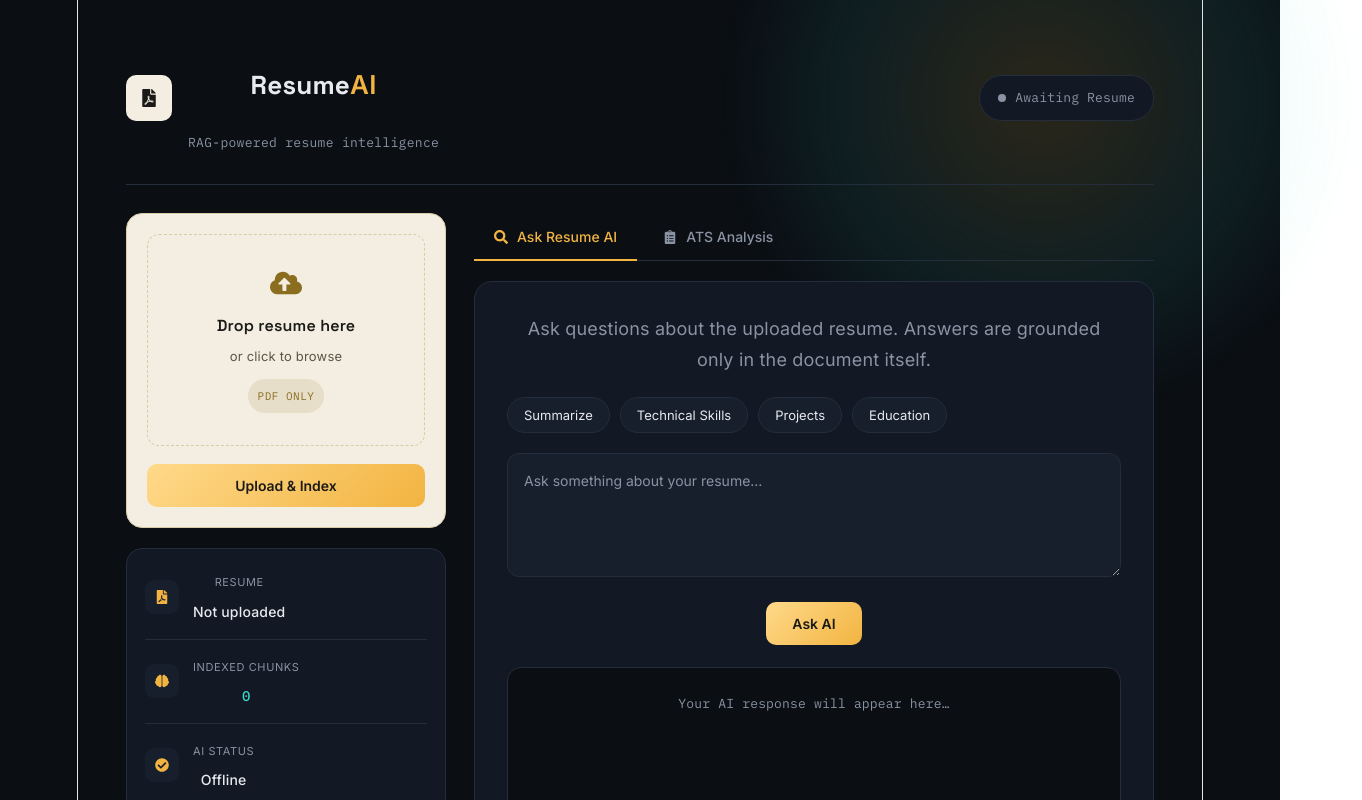
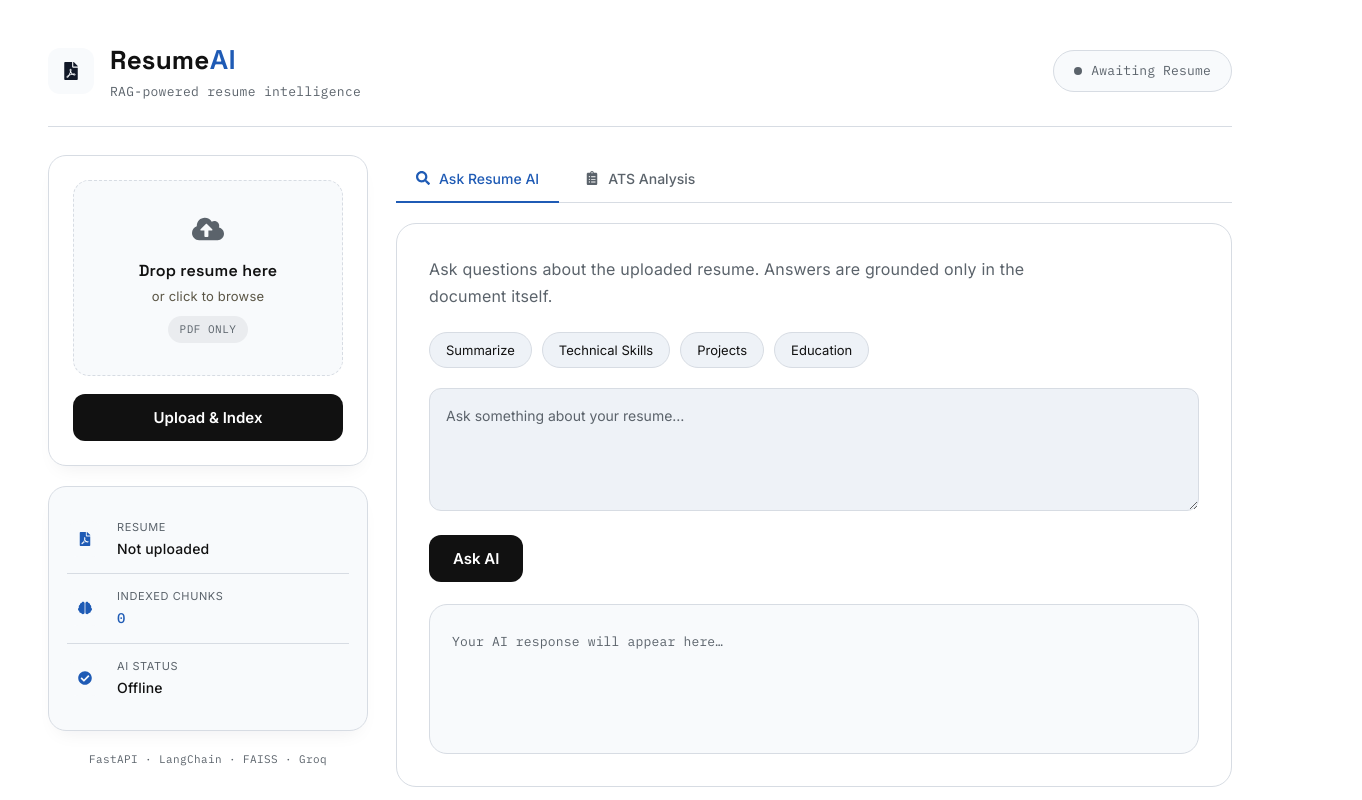
Before and after one commit to anushaphougat/Resume-RAG-Bot, a React app in the folder frontend/: page / in a window 1280 px wide. Shown: the top 800 px of the page, 1362 px wide, since content can reach past the window. Built offline with nearby package versions, Linux system fonts and the light colour scheme; no server answers; the HTML template or start-up script is replaced by a standard one.

Commit message:
Update frontend theme to professional white layout

```diff
--- a/frontend/src/App.css
+++ b/frontend/src/App.css
@@ -5,22 +5,22 @@
 =========================== */
 
 :root{
-    --ink:#0B0F14;
-    --ink-2:#121824;
-    --ink-3:#171F2C;
-    --line:#242D3B;
+    --ink:#ffffff;
+    --ink-2:#f8fafc;
+    --ink-3:#eef2f7;
+    --line:#d7dce3;
 
-    --paper:#F3EEE1;
-    --paper-2:#EAE2CE;
-    --paper-line:#D8CBA8;
-    --paper-ink:#1B1A16;
+    --paper:#ffffff;
+    --paper-2:#f8fafc;
+    --paper-line:#d7dce3;
+    --paper-ink:#111827;
 
-    --fg:#E7EAEE;
-    --fg-muted:#8A93A3;
+    --fg:#111111;
+    --fg-muted:#5b636b;
 
-    --amber:#F2B441;
-    --amber-2:#FFD98A;
-    --teal:#38D9C4;
+    --amber:#1f5bb5;
+    --amber-2:#3b74dc;
+    --teal:#1f5bb5;
 
     --font-display:'Space Grotesk', sans-serif;
     --font-body:'Inter', sans-serif;
@@ -55,19 +55,6 @@ body{
     padding:40px 48px 60px;
 }
 
-/* single restrained ambient glow, not scattered blobs */
-.ambient-glow{
-    position:absolute;
-    top:-220px;
-    right:-160px;
-    width:640px;
-    height:640px;
-    background:radial-gradient(circle, rgba(242,180,65,.14) 0%, rgba(56,217,196,.08) 45%, transparent 70%);
-    filter:blur(10px);
-    pointer-events:none;
-    z-index:0;
-}
-
 /* ===========================
    Topbar
 =========================== */
@@ -78,7 +65,7 @@ body{
     display:flex;
     justify-content:space-between;
     align-items:center;
-    padding-bottom:28px;
+    padding-bottom:24px;
     margin-bottom:28px;
     border-bottom:1px solid var(--line);
 }
@@ -92,8 +79,8 @@ body{
 .brand-mark{
     width:46px;
     height:46px;
-    border-radius:10px;
-    background:var(--paper);
+    border-radius:12px;
+    background:var(--ink-2);
     color:var(--paper-ink);
     display:flex;
     align-items:center;
@@ -128,28 +115,27 @@ body{
     gap:9px;
     background:var(--ink-2);
     border:1px solid var(--line);
-    padding:9px 18px;
+    padding:10px 20px;
     border-radius:30px;
     font-size:13px;
     font-family:var(--font-mono);
-    color:var(--fg-muted);
+    color:var(--text-muted);
 }
 
 .status-pill .dot{
     width:8px;
     height:8px;
     border-radius:50%;
-    background:var(--fg-muted);
+    background:var(--text-muted);
 }
 
 .status-pill.success{
-    border-color:rgba(56,217,196,.35);
-    color:var(--teal);
+    border-color:var(--amber);
+    color:var(--amber);
 }
 
 .status-pill.success .dot{
-    background:var(--teal);
-    box-shadow:0 0 10px var(--teal);
+    background:var(--amber);
 }
 
 /* ===========================
@@ -180,9 +166,10 @@ body{
 /* Paper upload card — physical-document contrast against the dark shell */
 .paper-card{
     background:var(--paper);
-    border:1px solid var(--paper-line);
-    border-radius:16px;
-    padding:20px;
+    border:1px solid var(--line);
+    border-radius:18px;
+    padding:24px;
+    box-shadow:var(--shadow);
 }
 
 .upload-dropzone{
@@ -190,12 +177,13 @@ body{
     flex-direction:column;
     align-items:center;
     text-align:center;
-    padding:32px 16px;
-    border:1.5px dashed var(--paper-line);
-    border-radius:12px;
+    padding:32px 18px;
+    border:1.5px dashed var(--line);
+    border-radius:16px;
     cursor:pointer;
-    transition:.25s;
-    color:var(--paper-ink);
+    transition:.25s ease;
+    color:var(--text);
+    background:var(--ink-2);
 }
 
 .upload-dropzone:hover{
@@ -205,7 +193,7 @@ body{
 
 .upload-icon{
     font-size:32px;
-    color:#8a6d1f;
+    color:var(--text-muted);
     margin-bottom:14px;
 }
 
@@ -228,9 +216,9 @@ body{
     font-size:11px;
     letter-spacing:.5px;
     text-transform:uppercase;
-    color:#8a6d1f;
-    background:rgba(138,109,31,.12);
-    padding:4px 10px;
+    color:var(--text-muted);
+    background:rgba(17, 24, 39, 0.06);
+    padding:5px 12px;
     border-radius:20px;
 }
 
@@ -243,8 +231,9 @@ body{
 .stat-block{
     background:var(--ink-2);
     border:1px solid var(--line);
-    border-radius:16px;
-    padding:6px 18px;
+    border-radius:18px;
+    padding:18px;
+    box-shadow:var(--shadow);
 }
 
 .stat-row{
@@ -259,10 +248,10 @@ body{
 }
 
 .stat-icon{
-    width:34px;
-    height:34px;
-    border-radius:9px;
-    background:var(--ink-3);
+    width:36px;
+    height:36px;
+    border-radius:12px;
+    background:var(--surface);
     color:var(--amber);
     display:flex;
     align-items:center;
@@ -333,10 +322,10 @@ body{
     padding:14px 20px;
     font-size:14px;
     font-weight:500;
-    color:var(--fg-muted);
+    color:var(--text-muted);
     border-bottom:2px solid transparent;
     transform:translateY(1px);
-    transition:.2s;
+    transition:.2s ease;
 }
 
 .tab:hover{
@@ -349,9 +338,9 @@ body{
 }
 
 .panel{
-    background:var(--ink-2);
+    background:var(--paper);
     border:1px solid var(--line);
-    border-radius:18px;
+    border-radius:20px;
     padding:32px;
     animation:fadeIn .35s ease;
 }
@@ -432,18 +421,18 @@ textarea:focus{
     border:none;
     outline:none;
     cursor:pointer;
-    padding:13px 26px;
-    border-radius:10px;
-    font-size:14px;
+    padding:14px 24px;
+    border-radius:12px;
+    font-size:15px;
     font-weight:600;
-    color:var(--paper-ink);
-    background:linear-gradient(135deg,var(--amber-2),var(--amber));
-    transition:.25s;
+    color:#ffffff;
+    background:#111111;
+    transition:.25s ease;
 }
 
 .btn-primary:hover{
-    transform:translateY(-2px);
-    box-shadow:0 10px 26px rgba(242,180,65,.25);
+    transform:translateY(-1px);
+    box-shadow:0 12px 24px rgba(0,0,0,0.12);
 }
 
 .btn-primary:disabled{
@@ -461,12 +450,12 @@ textarea:focus{
     margin-top:22px;
     padding:22px;
     min-height:150px;
-    border-radius:14px;
-    background:var(--ink);
+    border-radius:18px;
+    background:var(--ink-2);
     border:1px solid var(--line);
     white-space:pre-wrap;
     line-height:1.8;
-    font-size:14.5px;
+    font-size:15px;
     color:var(--fg);
     overflow:auto;
     animation:fadeIn .4s ease;
@@ -565,8 +554,8 @@ footer{
 
 footer p{
     font-family:var(--font-mono);
-    color:var(--fg-muted);
-    font-size:12.5px;
+    color:var(--text-muted);
+    font-size:13px;
     letter-spacing:.3px;
 }
 
--- a/frontend/src/App.jsx
+++ b/frontend/src/App.jsx
@@ -99,8 +99,6 @@ export default function App() {
 
   return (
     <div className="app">
-
-      <div className="ambient-glow"></div>
 
       {/* Topbar */}
       <header className="topbar">
--- a/frontend/src/index.css
+++ b/frontend/src/index.css
@@ -1,111 +1,39 @@
 :root {
-  --text: #6b6375;
-  --text-h: #08060d;
-  --bg: #fff;
-  --border: #e5e4e7;
-  --code-bg: #f4f3ec;
-  --accent: #aa3bff;
-  --accent-bg: rgba(170, 59, 255, 0.1);
-  --accent-border: rgba(170, 59, 255, 0.5);
-  --social-bg: rgba(244, 243, 236, 0.5);
-  --shadow:
-    rgba(0, 0, 0, 0.1) 0 10px 15px -3px, rgba(0, 0, 0, 0.05) 0 4px 6px -2px;
+  --bg: #ffffff;
+  --text: #111111;
+  --text-muted: #5b636b;
+  --border: #d7dce3;
+  --surface: #f8fafc;
+  --shadow: rgba(15, 23, 42, 0.08) 0 10px 20px -10px;
 
   --sans: system-ui, 'Segoe UI', Roboto, sans-serif;
   --heading: system-ui, 'Segoe UI', Roboto, sans-serif;
   --mono: ui-monospace, Consolas, monospace;
 
-  font: 18px/145% var(--sans);
+  font: 16px/1.5 var(--sans);
   letter-spacing: 0.18px;
-  color-scheme: light dark;
   color: var(--text);
   background: var(--bg);
-  font-synthesis: none;
   text-rendering: optimizeLegibility;
   -webkit-font-smoothing: antialiased;
   -moz-osx-font-smoothing: grayscale;
-
-  @media (max-width: 1024px) {
-    font-size: 16px;
-  }
 }
 
-@media (prefers-color-scheme: dark) {
-  :root {
-    --text: #9ca3af;
-    --text-h: #f3f4f6;
-    --bg: #16171d;
-    --border: #2e303a;
-    --code-bg: #1f2028;
-    --accent: #c084fc;
-    --accent-bg: rgba(192, 132, 252, 0.15);
-    --accent-border: rgba(192, 132, 252, 0.5);
-    --social-bg: rgba(47, 48, 58, 0.5);
-    --shadow:
-      rgba(0, 0, 0, 0.4) 0 10px 15px -3px, rgba(0, 0, 0, 0.25) 0 4px 6px -2px;
-  }
+* {
+  box-sizing: border-box;
+}
 
-  #social .button-icon {
-    filter: invert(1) brightness(2);
-  }
+html {
+  scroll-behavior: smooth;
 }
 
 body {
   margin: 0;
+  min-height: 100vh;
+  background: var(--bg);
+  color: var(--text);
 }
 
 #root {
-  width: 1126px;
-  max-width: 100%;
-  margin: 0 auto;
-  text-align: center;
-  border-inline: 1px solid var(--border);
-  min-height: 100svh;
-  display: flex;
-  flex-direction: column;
-  box-sizing: border-box;
+  min-height: 100vh;
 }
-
-h1,
-h2 {
-  font-family: var(--heading);
-  font-weight: 500;
-  color: var(--text-h);
-}
-
-h1 {
-  font-size: 56px;
-  letter-spacing: -1.68px;
-  margin: 32px 0;
-  @media (max-width: 1024px) {
-    font-size: 36px;
-    margin: 20px 0;
-  }
-}
-h2 {
-  font-size: 24px;
-  line-height: 118%;
-  letter-spacing: -0.24px;
-  margin: 0 0 8px;
-  @media (max-width: 1024px) {
-    font-size: 20px;
-  }
-}
-p {
-  margin: 0;
-}
-
-code,
-.counter {
-  font-family: var(--mono);
-  display: inline-flex;
-  border-radius: 4px;
-  color: var(--text-h);
-}
-
-code {
-  font-size: 15px;
-  line-height: 135%;
-  padding: 4px 8px;
-  background: var(--code-bg);
-}
```
